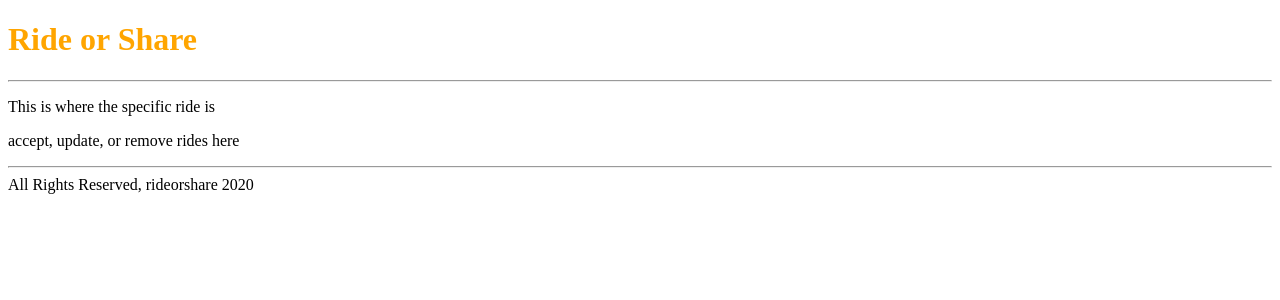
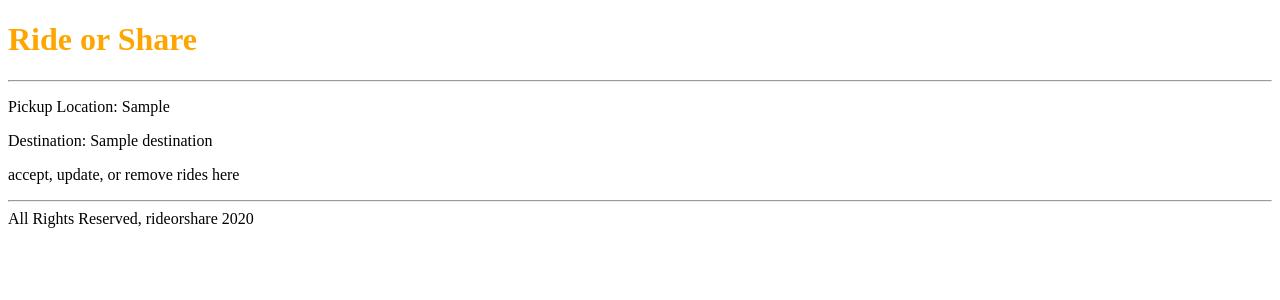
Before and after one commit to imjchiang/Project_4, a Django app: template main_app/templates/show_ride.html in a window 1280 px wide. Shown: the part 26-326 px from the top of the page. Run offline with Django 3.2, Linux system fonts and the light colour scheme; the template is opened without the code that fills it: most values are stand-ins (such as "Sample title", 1, 10 or a date in 2020).

Commit message:
[show_ride.html] add basic page with ride info

```diff
--- a/main_app/templates/show_ride.html
+++ b/main_app/templates/show_ride.html
@@ -4,7 +4,8 @@
     <h1>Ride or Share</h1>
     <hr />
 
-    <p>This is where the specific ride is</p>
+    <p>Pickup Location: {{ ride.start_location }}</p>
+    <p>Destination: {{ ride.destination }}</p>
     <p>accept, update, or remove rides here</p>
 
 {% endblock %}
```
